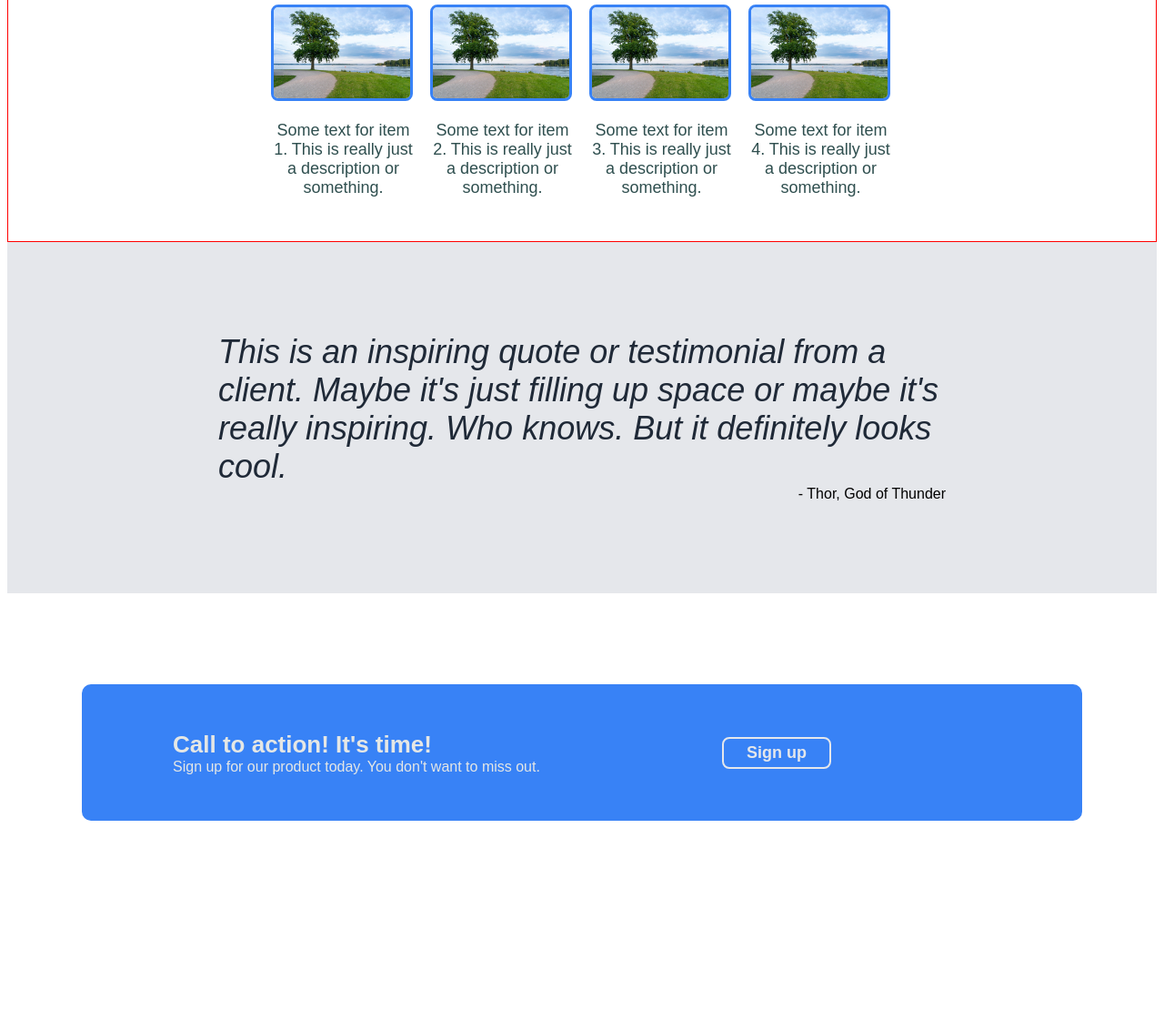
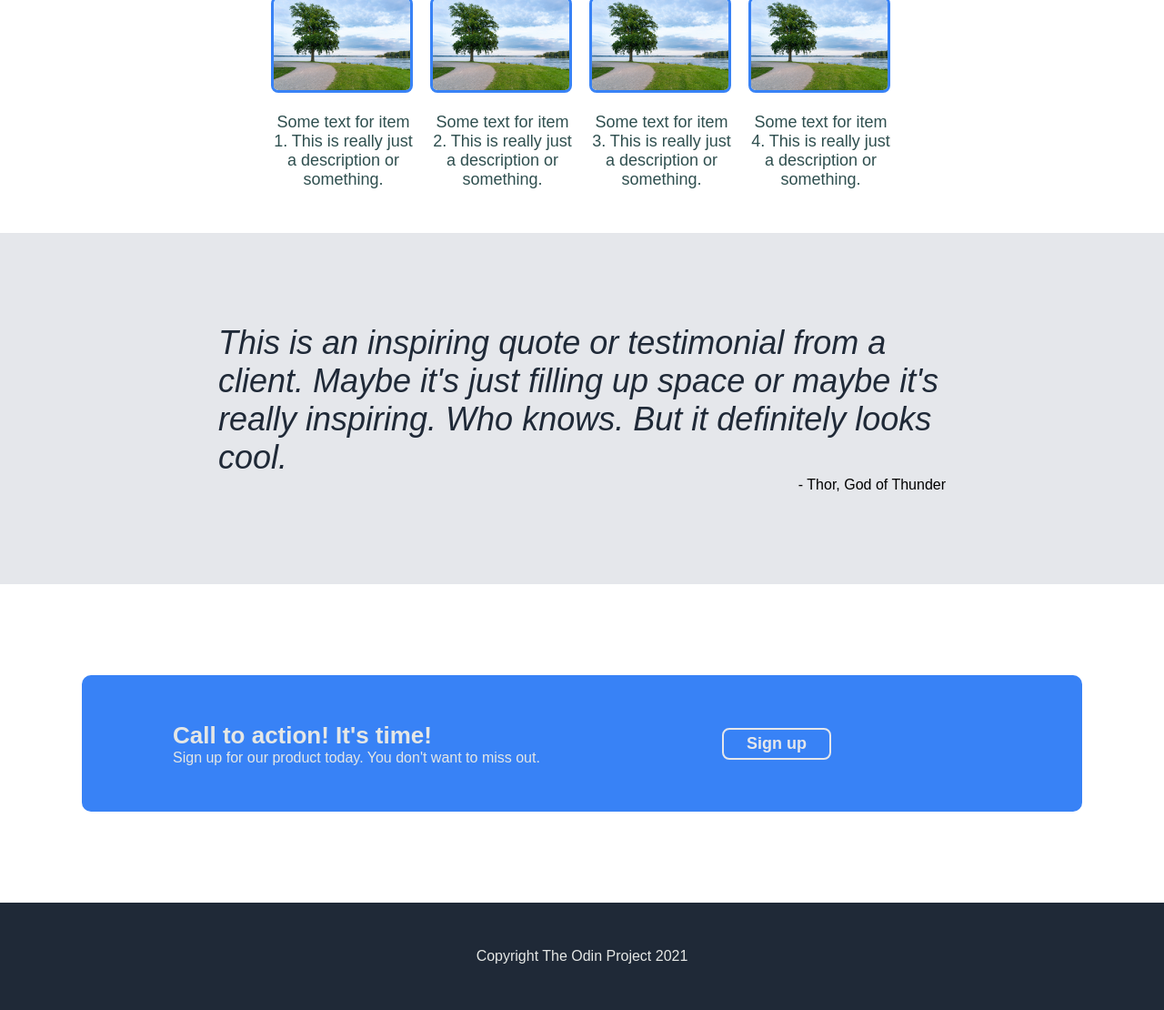
Before and after one commit to evanmalherbe/landing-page, a plain HTML site: page index.html in a window 1280 px wide. Shown: the part 462-1572 px from the top of the page at 91% size. Before the commit the page ends 1472 px from the top, so only its background shows below. Drawn offline with Linux system fonts and the light colour scheme.

Commit message:
Finished landing page

```diff
--- a/index.html
+++ b/index.html
@@ -86,6 +86,10 @@
 
 </div>
 
+<div class="footer"> Copyright The Odin Project 2021 </div>
+
+
+
 </body>
 
 </html>
--- a/style.css
+++ b/style.css
@@ -4,11 +4,8 @@ body {
     flex-direction: column;
 
     font-family: Arial, Helvetica, sans-serif;
+    margin: 0px;
 }
-
-/* * {
-    border: 1px red solid;
-} */
 
 img {
 
@@ -30,7 +27,6 @@ img {
 .header .logo {
     font-size: 24px;
     color: #f9faf8;
-
 
 }
 
@@ -111,7 +107,6 @@ img {
 
     padding: 30px;
 
-    border: 1px red solid;
 }
 
 .info-title {
@@ -243,3 +238,13 @@ img {
     background-color: #3882f6;
 
 }
+
+.footer {
+    background-color: #1f2937;
+    padding: 50px 0px;
+
+    text-align: center;
+    font-size: 16px;
+    color: #e5e7e5;
+
+}
```
